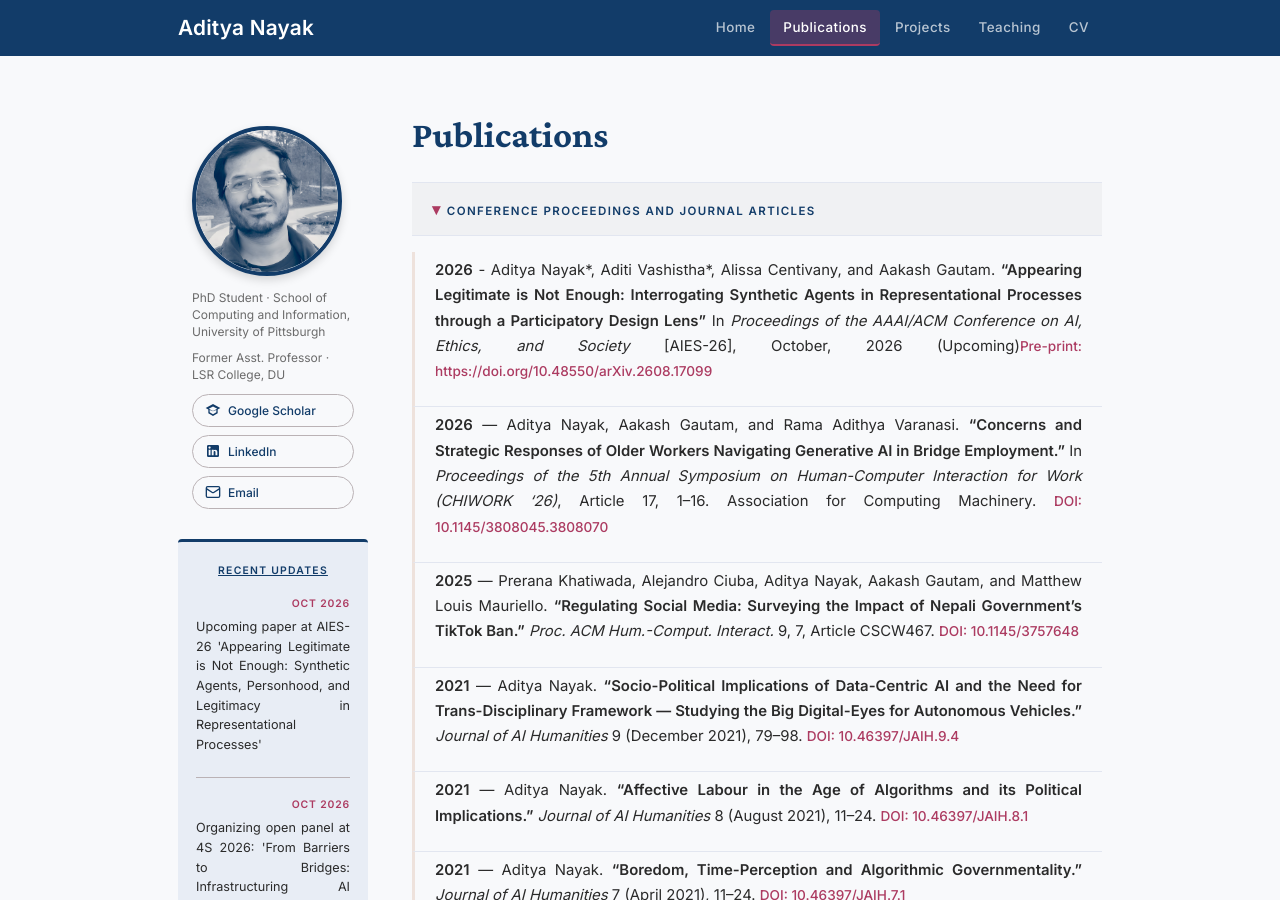
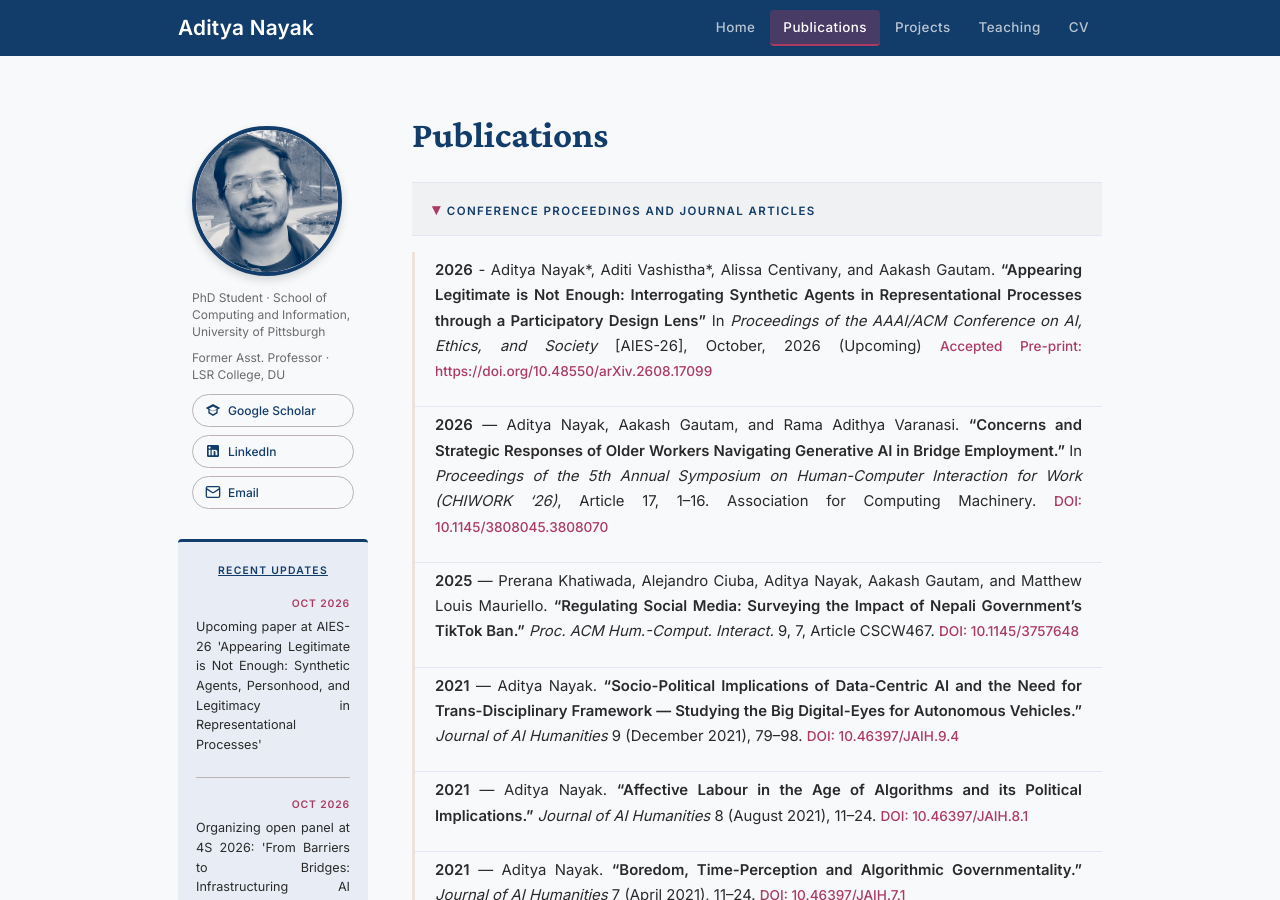
Before and after one commit to adityanayak-info/adityanayak-info.github.io, a Jekyll site: the page built from publications.md, in a window 1280 px wide and 900 px high. Built offline with Jekyll 4.4.1, drawn with Linux system fonts in a browser that asks for light colours.

Commit message:
Revise citation for AIES-26 paper to accepted status
Updated citation for upcoming conference paper to reflect accepted status.

```diff
--- a/publications.md
+++ b/publications.md
@@ -23,7 +23,7 @@
 <summary>Conference Proceedings and Journal Articles</summary>
 <div class="pub-section-content" markdown="1">
 
-- **2026** - Aditya Nayak\*, Aditi Vashistha\*, Alissa Centivany, and Aakash Gautam. **"Appearing Legitimate is Not Enough: Interrogating Synthetic Agents in Representational Processes through a Participatory Design Lens"** In *Proceedings of the AAAI/ACM Conference on AI, Ethics, and Society* [AIES-26], October, 2026 (Upcoming)[Pre-print: https://doi.org/10.48550/arXiv.2608.17099](https://doi.org/10.48550/arXiv.2608.17099)
+- **2026** - Aditya Nayak\*, Aditi Vashistha\*, Alissa Centivany, and Aakash Gautam. **"Appearing Legitimate is Not Enough: Interrogating Synthetic Agents in Representational Processes through a Participatory Design Lens"** In *Proceedings of the AAAI/ACM Conference on AI, Ethics, and Society* [AIES-26], October, 2026 (Upcoming) [Accepted Pre-print: https://doi.org/10.48550/arXiv.2608.17099](https://doi.org/10.48550/arXiv.2608.17099)
 
 - **2026** — Aditya Nayak, Aakash Gautam, and Rama Adithya Varanasi. **"Concerns and Strategic Responses of Older Workers Navigating Generative AI in Bridge Employment."** In *Proceedings of the 5th Annual Symposium on Human-Computer Interaction for Work (CHIWORK '26)*, Article 17, 1–16. Association for Computing Machinery. [DOI: 10.1145/3808045.3808070](https://doi.org/10.1145/3808045.3808070)
 
```
